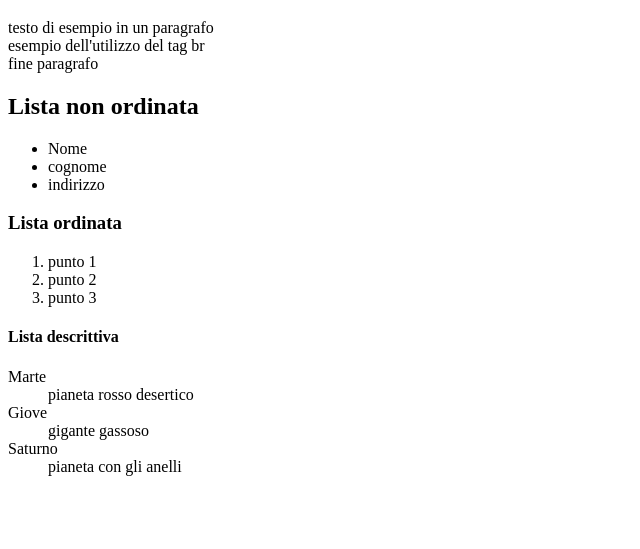
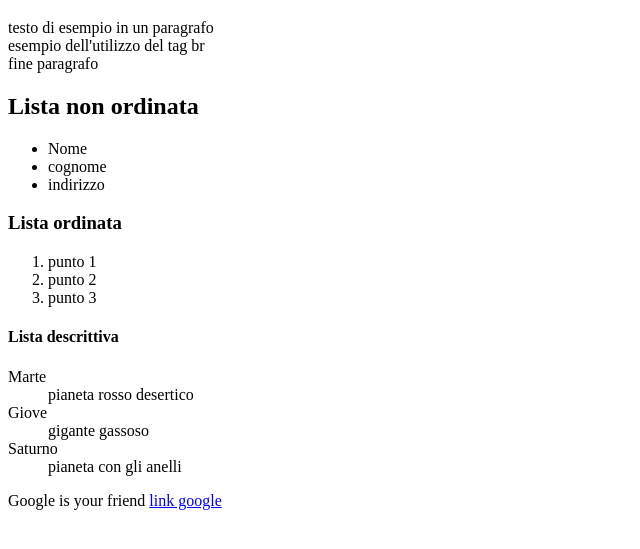
Before and after one commit to MauroLoi/MiaTech, a plain HTML site: page index.html in a window 1280 px wide. Shown: the part 61-610 px from the top of the page, without its empty margins (0-640 px from the left). Drawn offline with Linux system fonts and the light colour scheme.

Commit message:
feat: added link google

```diff
--- a/index.html
+++ b/index.html
@@ -31,6 +31,8 @@
             <dt>Saturno</dt>
             <dd>pianeta con gli anelli</dd>
         </dl>
+        <p>Google is your friend
+        <a href="https://www.google.com/">link google</a> </p>
 
     </body>
 </html>
```
